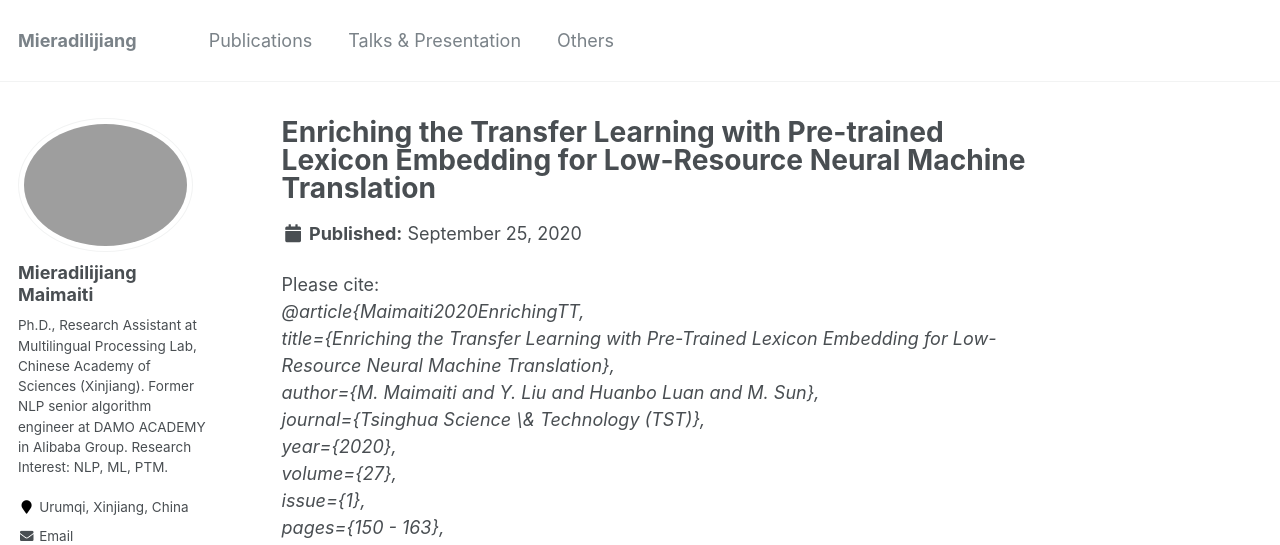
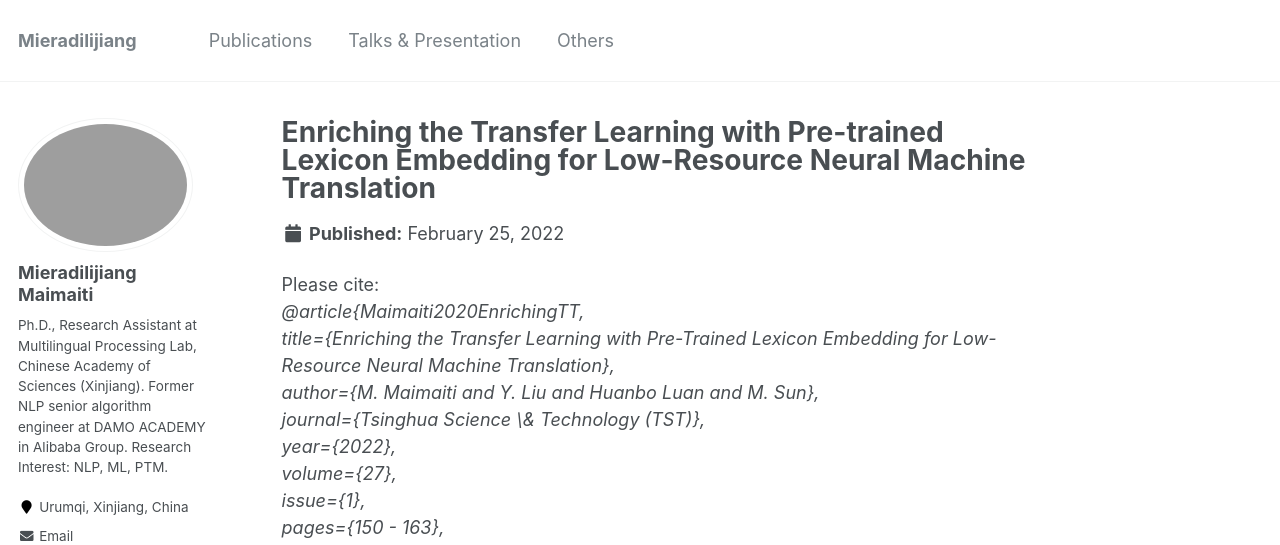
Before and after one commit to miradel51/miradel51.github.io, a Jekyll site: the page built from _publications/2022_tst_tl_share.md, in a window 1280 px wide and 900 px high. Shown: the top 545 px of the window. Built offline with Jekyll 4.4.1, drawn with Linux system fonts in a browser that asks for light colours; some web fonts are replaced.

Commit message:
Update and rename 2020_tst_tl_share.md to 2022_tst_tl_share.md
revised TST paper years

```diff
--- a/_publications/2020_tst_tl_share.md
+++ b/_publications/2022_tst_tl_share.md
@@ -1,11 +1,11 @@
 ---
 title: "Enriching the Transfer Learning with Pre-trained Lexicon Embedding for Low-Resource Neural Machine Translation"
 collection: publications
-permalink: /publication/2020_tst_tl_share
+permalink: /publication/2022_tst_tl_share
 excerpt: ''
-date: 2020-09-25
+date: 2022-02-25
 author: <b>Mieradilijiang Maimaiti</b>, Yang Liu*, Huanbo Luan, and Maosong Sun
-conference: In TSINGHUA SCIENCE AND TECHNOLOGY <b>(TST, 2020)</b> (*=corresponding author)
+conference: In TSINGHUA SCIENCE AND TECHNOLOGY <b>(TST, 2022)</b> (*=corresponding author)
 venue: ''
 paperurl: 'https://ieeexplore.ieee.org/xpl/mostRecentIssue.jsp?punumber=5971803'
 citation: '<br>
@@ -13,7 +13,7 @@ citation: '<br>
   title={Enriching the Transfer Learning with Pre-Trained Lexicon Embedding for Low-Resource Neural Machine Translation},<br>
   author={M. Maimaiti and Y. Liu and Huanbo Luan and M. Sun},<br>
   journal={Tsinghua Science \& Technology (TST)},<br>
-  year={2020},<br>
+  year={2022},<br>
   volume={27},<br>
   issue={1},<br>
   pages={150 - 163},<br>
```
